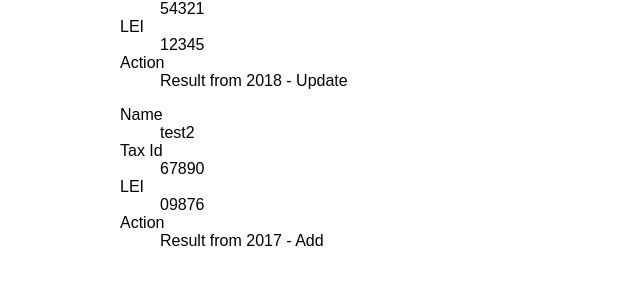
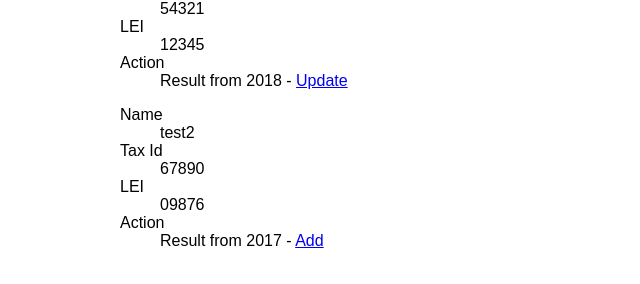
Before and after one commit to cfpb/hmda-help, a React (Create React App) app: page / in a window 1280 px wide. Both pictures are taken after typing "Sample", "Sample", "Sample" into the empty fields and a click on the input "Search institutions". Shown: the part 420-704 px from the top of the page, without its empty margins (0-640 px from the left). Built offline with nearby package versions, Linux system fonts and the light colour scheme.

Commit message:
make use of router passing along some state

```diff
--- a/src/App.js
+++ b/src/App.js
@@ -14,6 +14,7 @@ class App extends Component {
 
           <Route exact path="/" component={Search} />
           <Route exact path="/add" component={InstitutionForm} />
+          <Route exact path="/update" component={InstitutionForm} />
         </div>
       </Switch>
     )
--- a/src/InstitutionForm.js
+++ b/src/InstitutionForm.js
@@ -3,29 +3,51 @@ import React, { Component } from 'react'
 import InputText from './InputText.js'
 import InputSubmit from './InputSubmit.js'
 
-class SearchForm extends Component {
+class InstitutionForm extends Component {
   constructor(props) {
     super(props)
+
+    this.state = { isSubmitted: false }
 
     this.handleSubmit = this.handleSubmit.bind(this)
   }
 
-  handleSubmit(event) {
+  handleSubmit(event, pathname) {
     event.preventDefault()
-    console.log('addition submitted')
+
+    this.setState({ isSubmitted: true })
+
+    console.log(`${pathname} submitted`)
     // TODO: make api call for institutions
   }
 
   render() {
+    const { state, pathname } = this.props.location
+    console.log(this.props)
     return (
-      <form onSubmit={this.handleSubmit}>
-        <InputText label="LEI" id="lei" />
-        <InputText label="Tax ID" id="taxId" />
-        <InputText label="Name" id="name" />
-        <InputSubmit actionType="add" />
-      </form>
+      <React.Fragment>
+        <form onSubmit={event => this.handleSubmit(event, pathname)}>
+          <InputText
+            label="LEI"
+            id="lei"
+            defaultValue={state.institution.lei}
+          />
+          <InputText
+            label="Tax ID"
+            id="taxId"
+            defaultValue={state.institution.taxId}
+          />
+          <InputText
+            label="Name"
+            id="name"
+            defaultValue={state.institution.name}
+          />
+          <InputSubmit actionType="add" />
+        </form>
+        {this.state.isSubmitted ? <h3>Submitted</h3> : null}
+      </React.Fragment>
     )
   }
 }
 
-export default SearchForm
+export default InstitutionForm
--- a/src/SearchResults.js
+++ b/src/SearchResults.js
@@ -1,11 +1,21 @@
 import React from 'react'
 
-const renderAction = year => {
-  if (year === '2018') {
-    return 'Update'
+import { Link } from 'react-router-dom'
+
+const renderAction = institution => {
+  let pathname = '/add'
+  let linkText = 'Add'
+
+  if (institution.year === '2018') {
+    pathname = '/update'
+    linkText = 'Update'
   }
 
-  return 'Add'
+  return (
+    <Link to={{ pathname: pathname, state: { institution: institution } }}>
+      {linkText}
+    </Link>
+  )
 }
 
 const SearchResults = props => {
@@ -25,8 +35,7 @@ const SearchResults = props => {
               <dd>{institution.lei}</dd>
               <dt>Action</dt>
               <dd>
-                Result from {institution.year} -{' '}
-                {renderAction(institution.year)}
+                Result from {institution.year} - {renderAction(institution)}
               </dd>
             </dl>
           </React.Fragment>
```
